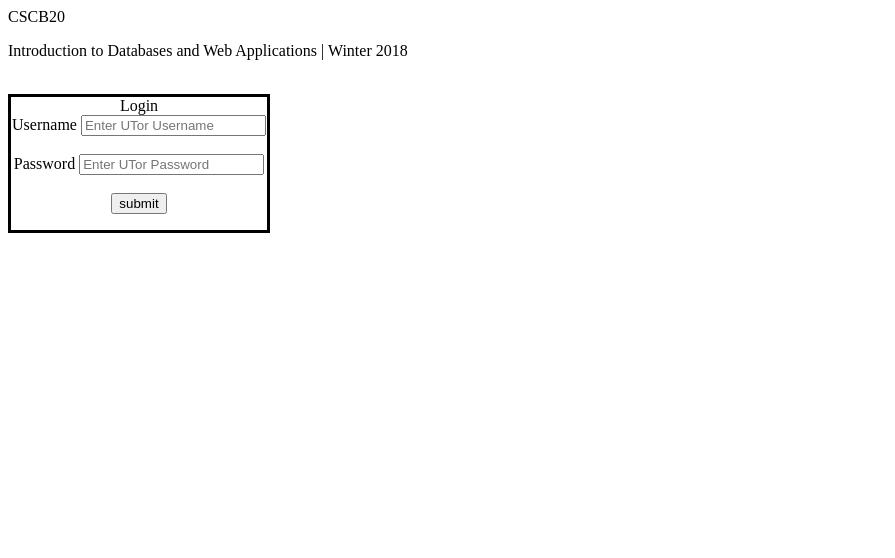
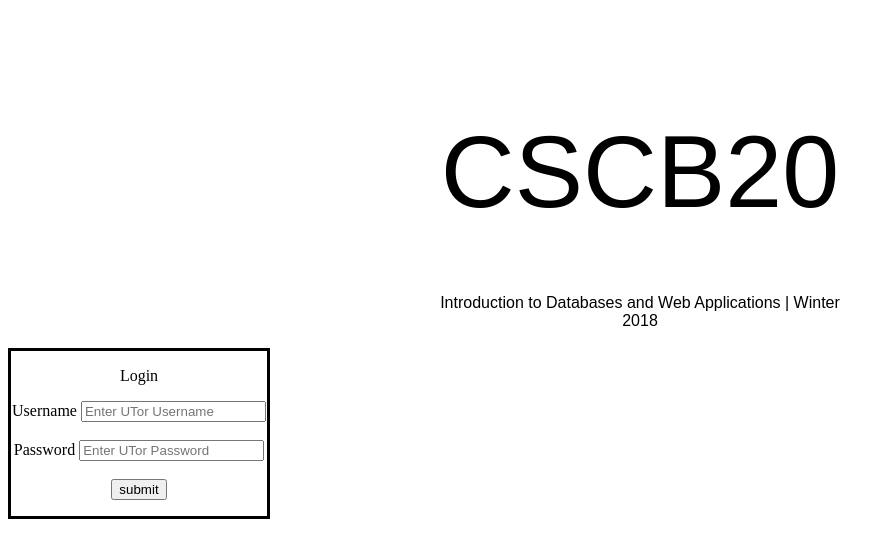
Before and after one commit to PatPower/Course-Website-Assignment, a PHP site: page / in a window 1280 px wide. Shown: the top 558 px of the page, without its empty margins (0-895 px from the left). Run offline with PHP 8.4, Linux system fonts and the light colour scheme.

Commit message:
refined signin page 1
bug: signInBox is not centered

```diff
--- a/htdocs/SignIn.css
+++ b/htdocs/SignIn.css
@@ -1,3 +1,17 @@
+.webpageInfo {
+  margin: auto;
+  font-family: 'Raleway', sans-serif;
+  width: 32vw;
+  text-align: center; // horizontal text alignment
+}
+
+#CourseCode {
+  font-size: 8.0vw;
+  height: 35vh;
+  border: solid;
+  border-color: white; // make this the same colour as the background
+}
+
 .SignInBox {
   border: solid;
   width: 20vw;
--- a/htdocs/index.php
+++ b/htdocs/index.php
@@ -2,15 +2,21 @@
 <html>
   <head>
     <link rel="stylesheet" type="text/css" href="SignIn.css">
+    <link href="https://fonts.googleapis.com/css?family=Cabin" rel="stylesheet">
     <title> CSCB20 SignIn </title>
   </head>
 
   <body>
-    <div id="CourseCode"><p>CSCB20</p></div>
-    <div id="CourseName"><p>Introduction to Databases and Web Applications | Winter 2018</p></div>
+    <!--Course Title-->
+    <div class="webpageInfo">
+      <div id="CourseCode"><p>CSCB20</p></div>
+      <div id="CourseName">Introduction to Databases and Web Applications | Winter 2018</div>
+    </div>
     <br>
+
+    <!--SignIn box for signing in-->
     <div class = 'SignInBox'>
-      <div>Login</div>
+      <div><p>Login</p></div>
       <form method = 'post'>
         <div id="Username">Username <input type="text" name="User" placeholder="Enter UTor Username"></div>
         <br>
```
